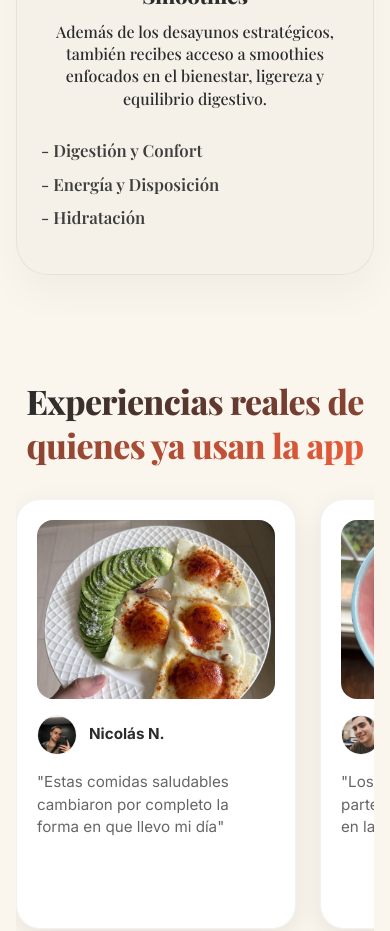
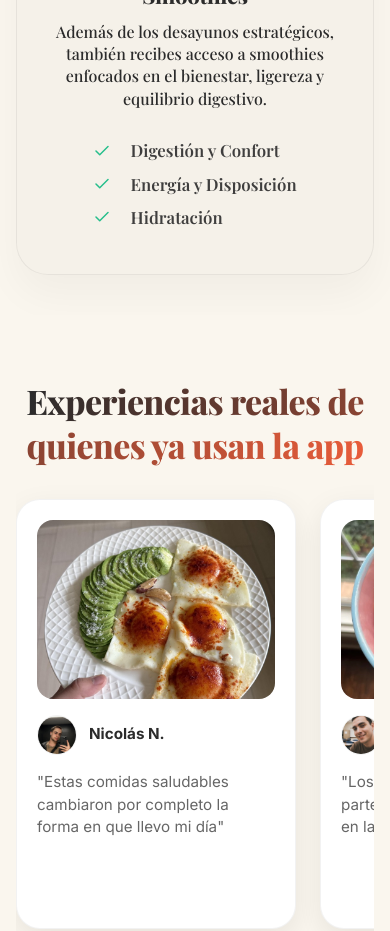
Before and after one commit to YohanSaibb026/LeadingPage, a React (Vite) app: page / in a window 390 px wide. Shown: the part 3540-4471 px from the top of the page. Built offline with nearby package versions, Linux system fonts and the light colour scheme; a web font is replaced by a local one.

Commit message:
feat: Implement a new landing page component with comprehensive styling and responsiveness.

```diff
--- a/src/App.css
+++ b/src/App.css
@@ -1549,14 +1549,18 @@
     margin-right: auto;
 }
 
-/*
 .bonus-benefits-list {
     list-style: none;
     padding: 0;
     display: inline-block;
     text-align: left;
 }
-*/
+
+.bonus-check-icon {
+    color: #10B981;
+    flex-shrink: 0;
+}
+
 .bonus-benefits-list li {
     font-size: 1.05rem;
     color: var(--text-main);
--- a/src/components/LandingPage.tsx
+++ b/src/components/LandingPage.tsx
@@ -702,7 +702,7 @@ const LandingPage = () => {
                     <p className="bonus-description">{t('bonus.description')}</p>
                     <ul className="bonus-benefits-list">
                         {(t('bonus.benefits', { returnObjects: true }) as string[])?.map((benefit, index) => (
-                            <li key={index}>- {benefit}</li>
+                            <li key={index}><Check size={18} className="bonus-check-icon" /> {benefit}</li>
                         ))}
                     </ul>
                 </div>
```
